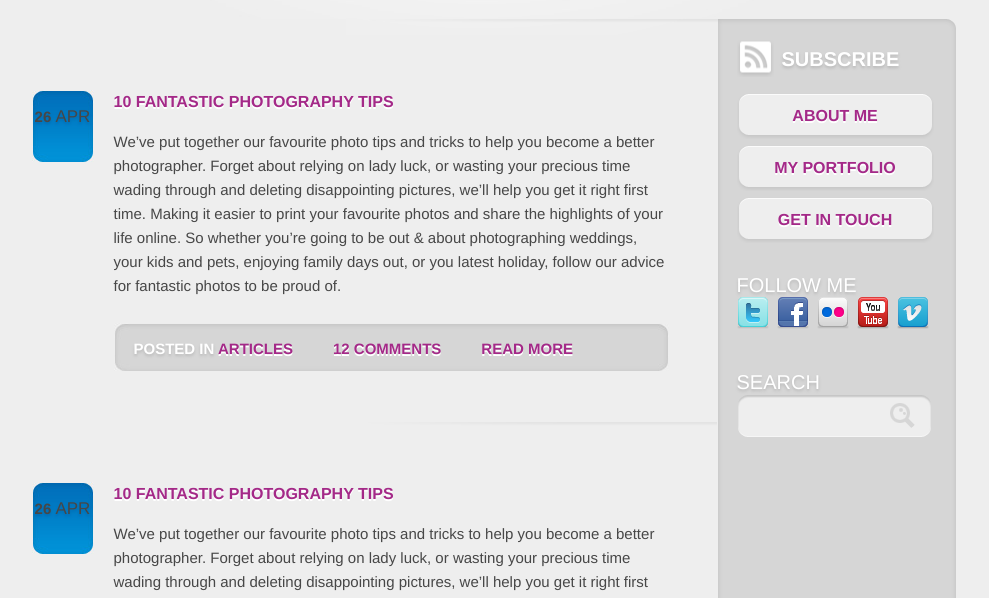
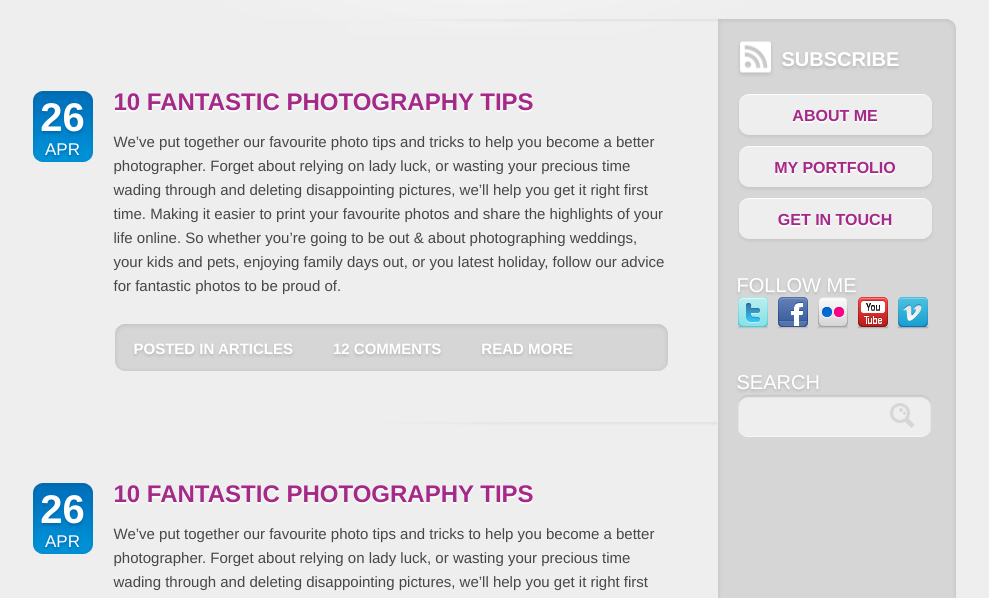
Before and after one commit to marcsavian/particle, a website: page src/index.html in a window 1280 px wide. Shown: the part 199-797 px from the top of the page, without its empty margins (146-1135 px from the left). Drawn offline with Linux system fonts and the light colour scheme.

Commit message:
css changes

```diff
--- a/src/assets/styles/style.css
+++ b/src/assets/styles/style.css
@@ -111,13 +111,14 @@ MAIN CONTENT
     text-align: center;
 }
 
-.date p {
+#main .date p {
     font-size: 40px;
     font-weight: bold;
     color: #fff;
     text-shadow: 0 2px 3px #006ab1;
+
 }
-.date p span {
+#main .date p span {
     font-size: 17px;
     font-weight: normal;
     margin-top: 5px;
@@ -130,6 +131,10 @@ MAIN CONTENT
     float: left;
 }
 
+.post-content h2 {
+    font-size: 24px;
+}
+
 .post-meta {
     width: 515px;
     height: 21px;
@@ -138,7 +143,7 @@ MAIN CONTENT
     background: #d6d6d6 url(../media/images/meta-bg.jpg);
 }
 
-.post-meta li {
+.post-content .post-meta li {
     float: left;
     margin-right: 40px;
     font-size: 15px;
@@ -153,12 +158,12 @@ MAIN CONTENT
     margin: 0;
 }
 
-.post-meta li a {
+#content #main .post .post-content ul.post-meta li a {
     color: #fff;
     text-shadow: 0 2px 3px #b8b8b8;
 }
 
-.post-meta li a:hover {
+#content #main .post .post-content ul.post-meta li a:hover {
     color: #eee
 }
 
```
